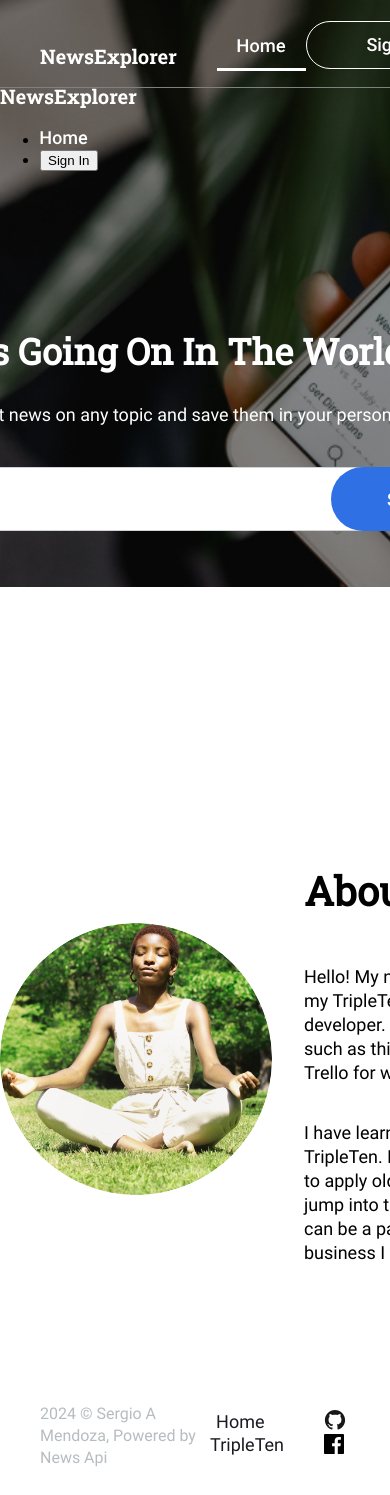
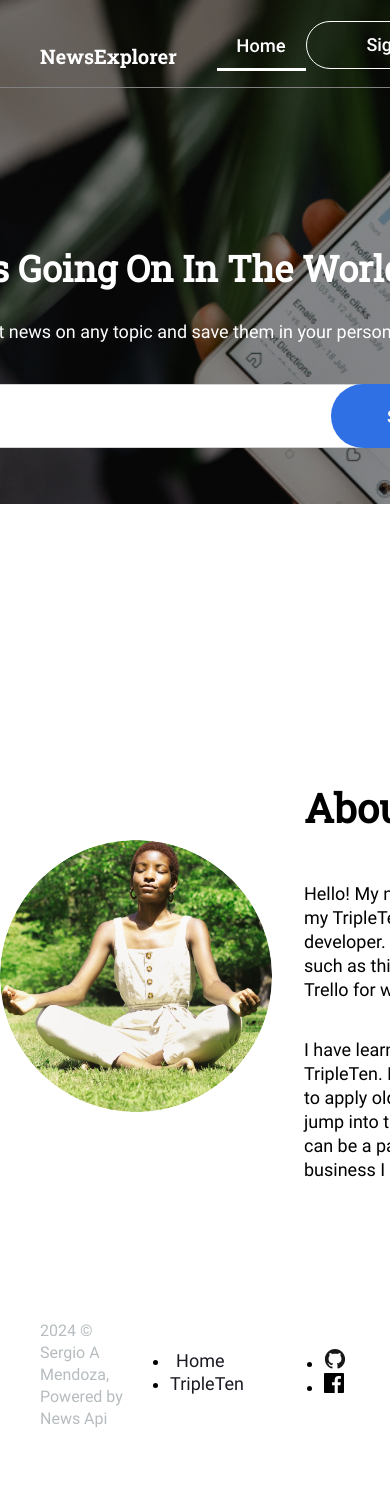
Before and after one commit to MrSurge87/Final_Project-Frontend, a React (Create React App) app: page / in a window 390 px wide. Shown: the top 1495 px of the page. After the commit the page ends 1456 px from the top, so only its background shows below. Built offline with nearby package versions, Linux system fonts and the light colour scheme.

Commit message:
added mobile css for footer

```diff
--- a/src/components/About/About.css
+++ b/src/components/About/About.css
@@ -94,7 +94,7 @@
   .about__text-author {
     font-size: 30px;
     line-height: 40px;
-    margin: auto;
+    margin: 0;
   }
 
   .about__text-description {
--- a/src/components/App/App.js
+++ b/src/components/App/App.js
@@ -289,7 +289,7 @@ function App() {
                     handleOpenMobileMenu={handleOpenMobileMenu}
                   />
 
-                  <MobileMenu />
+
 
 
                       <Routes>
--- a/src/components/Footer/Footer.css
+++ b/src/components/Footer/Footer.css
@@ -2,7 +2,6 @@
   display: flex;
   justify-content: space-between;
   align-items: center;
-
 }
 
 .footer__text {
@@ -25,12 +24,12 @@
   width: 49px;
   height: 24px;
   border: none;
-    background-color: rgba(255,255,255,1);
+  background-color: rgba(255, 255, 255, 1);
   margin-right: 40px;
   font-family: "Roboto400", sans-serif;
   font-size: 18px;
   line-height: 24px;
-    color: rgba(26,27,34,1);
+  color: rgba(26, 27, 34, 1);
 }
 
 .footer__button-home:hover {
@@ -40,11 +39,11 @@
 .footer__button-tripleten {
   margin-right: 40px;
   font-family: "Roboto400", sans-serif;
-    color: rgba(26,27,34,1);
+  color: rgba(26, 27, 34, 1);
   line-height: 24px;
   font-size: 18px;
   text-decoration: none;
-    border:none;
+  border: none;
 }
 
 .Footer-TripleTen__button {
@@ -52,7 +51,6 @@
 }
 
 .footer__button-github {
-
   border: none;
   width: 20px;
   height: 20px;
@@ -88,13 +86,12 @@
   }
 
   .footer__links {
-        margin-right:20px;
-
+    margin-right: 20px;
   }
 }
 
 @media screen and (max-width: 320px) {
-    .footer{
+  .footer {
     flex-direction: column-reverse;
     margin-top: 20px;
   }
@@ -102,28 +99,52 @@
   .footer__links {
     display: flex;
     justify-content: space-between;
+    margin: auto;
+    height: 74px;
   }
 
-    .footer__link{
+  .footer__link {
     flex-direction: column;
     display: flex;
     width: 200px;
     height: 74px;
+    list-style-type: none;
   }
-
 
   .footer__text {
     margin-left: 16px;
     margin-right: 16px;
   }
 
-    .footer__button-home {
+  .footer__links__text {
     margin: 0;
     padding: 0;
+    display: flex;
+    flex-direction: column;
+    width: 200px;
+    height: 74px;
+  }
+
+  .footer__links__icons {
+    margin: 0;
+    padding: 0;
+    display: flex;
+    flex-direction: row;
+  }
+
+  .footer__icon {
+    list-style-type: none;
+  }
+
+  .footer__button-home {
   }
 
   .footer__button-tripleten {
-        margin: 0;
-        padding: 0;
+  }
+
+  .footer__button-github {
+  }
+
+  .footer__button-facebook {
   }
 }
--- a/src/components/Footer/Footer.js
+++ b/src/components/Footer/Footer.js
@@ -11,12 +11,15 @@ const Footer = () => {
         {currentYear} © Sergio A Mendoza, Powered by News Api
       </p>
       <nav className="footer__links">
-        <div className="footer__link">
+        <ul className="footer__links__text">
+          <li className="footer__link">
             <NavLink to="/">
               <button className="footer__button-home" type="button">
                 Home
               </button>
             </NavLink>
+            </li>
+            <li className="footer__link">
             <a
               href="https://tripleten.com/"
               target="_blank"
@@ -25,8 +28,10 @@ const Footer = () => {
             >
               TripleTen
             </a>
-        </div>
-        <div className="footer__link">
+          </li>
+          </ul>
+          <ul className="footer__links__icons">
+          <li className="footer__icon">
             <a
               href="https://github.com/MrSurge87"
               target="_blank"
@@ -35,6 +40,8 @@ const Footer = () => {
             >
               <img src={GitHubIcon} alt="GitHub" />
             </a>
+            </li>
+            <li className="footer__icon">
             <a
               href="https://www.facebook.com/sergio.a.mendoza.54/"
               target="_blank"
@@ -43,7 +50,8 @@ const Footer = () => {
             >
               <img src={FacebookIcon} alt="Facebook" />
             </a>
-        </div>
+          </li>
+        </ul>
       </nav>
 
       {/* <div className="footer__links">
--- a/src/components/MobileMenu/MobileMenu.css
+++ b/src/components/MobileMenu/MobileMenu.css
@@ -1,6 +1,6 @@
   @media screen and (max-width: 320px) {
   .mobile__menu {
-    background-color: #1A1B22;
+
     display: flex;
     flex-wrap: wrap;
     width:100%;
```
Lines whose indentation alone changed are shown as unchanged.
